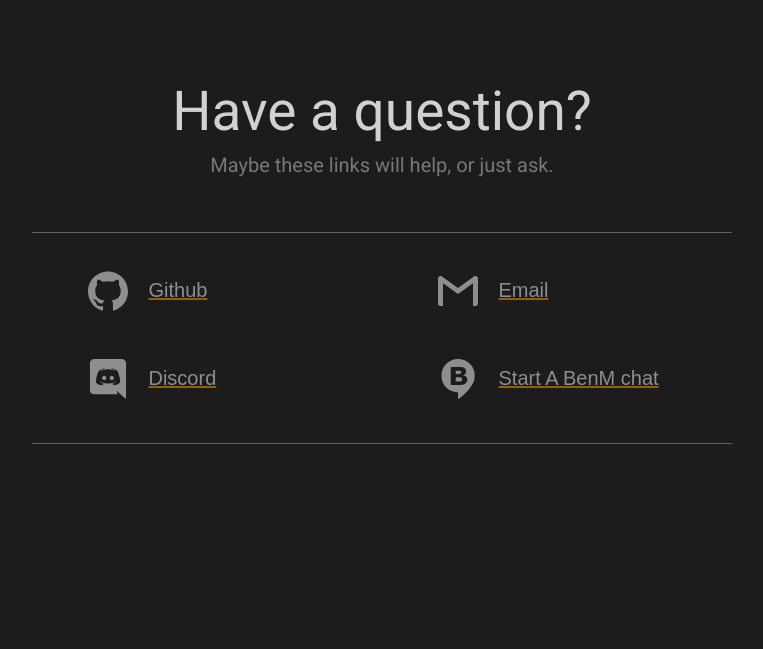
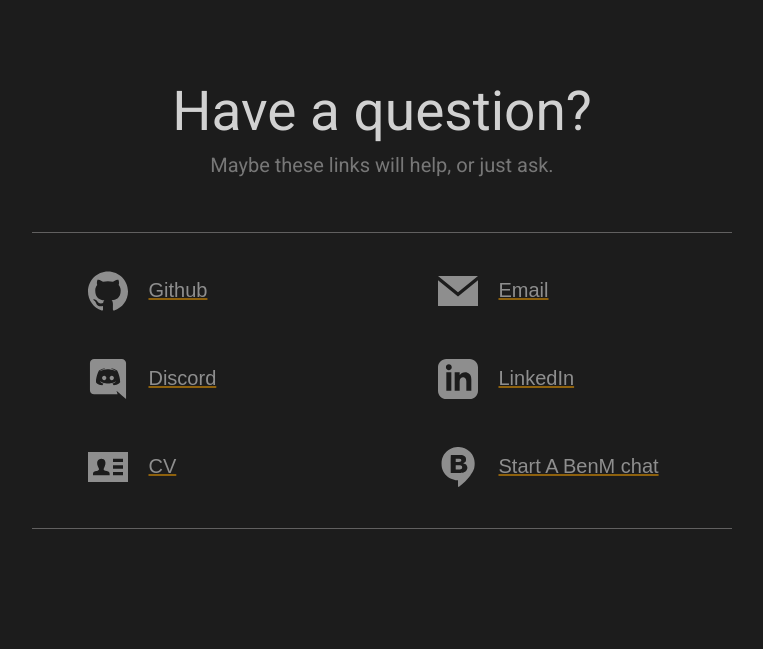
Before and after one commit to BenRF/Site, a PHP site: page /home.php in a window 1280 px wide. Shown: the part 1791-2440 px from the top of the page, without its empty margins (258-1021 px from the left). Before the commit the page ends 2235 px from the top, so only its background shows below. Run offline with PHP 8.4, Linux system fonts and the light colour scheme; some web fonts are replaced.

Commit message:
Updated Email option to open users default email client. Added contact options for LinkedIn and to download CV

```diff
--- a/home.php
+++ b/home.php
@@ -6,7 +6,7 @@
 			$projects = scandir("projects/");
 			//https://realfavicongenerator.net/, for when you have an actual icon
 		?>
-		<title>Ben R F</title>
+		<title>Ben RF</title>
 		<link rel="apple-touch-icon" sizes="180x180" href="apple-touch-icon.png">
 		<link rel="icon" type="image/png" sizes="32x32" href="favicon-32x32.png">
 		<link rel="icon" type="image/png" sizes="16x16" href="favicon-16x16.png">
@@ -85,9 +85,9 @@
 					</a>
 				</div>
 				<div class="outerDetail">
-					<a class="hidden" href="javascript:void(0)" onclick="copy('benramsayfoster@gmail.com')">
+					<a class="hidden" href="mailto:benramsayfoster@gmail.com" target="_blank">
 						<div class="detail">
-							<svg class="detail" role="img" viewBox="0 0 24 24" xmlns="http://www.w3.org/2000/svg"><title>Gmail icon</title><path d="M24 4.5v15c0 .85-.65 1.5-1.5 1.5H21V7.387l-9 6.463-9-6.463V21H1.5C.649 21 0 20.35 0 19.5v-15c0-.425.162-.8.431-1.068C.7 3.16 1.076 3 1.5 3H2l10 7.25L22 3h.5c.425 0 .8.162 1.069.432.27.268.431.643.431 1.068z"/></svg>
+							<svg xmlns="http://www.w3.org/2000/svg" class="detail" viewBox="0 0 24 24"><path d="M12 12.713l-11.985-9.713h23.97l-11.985 9.713zm0 2.574l-12-9.725v15.438h24v-15.438l-12 9.725z"/></svg>
 							<p class="infoU">Email</p>
 						</div>
 					</a>
@@ -97,6 +97,22 @@
 						<div class="detail">
 							<svg class="detail" role="img" viewBox="0 0 24 24" xmlns="http://www.w3.org/2000/svg"><title>Discord icon</title><path d="M20.222 0c1.406 0 2.54 1.137 2.607 2.475V24l-2.677-2.273-1.47-1.338-1.604-1.398.67 2.205H3.71c-1.402 0-2.54-1.065-2.54-2.476V2.48C1.17 1.142 2.31.003 3.715.003h16.5L20.222 0zm-6.118 5.683h-.03l-.202.2c2.073.6 3.076 1.537 3.076 1.537-1.336-.668-2.54-1.002-3.744-1.137-.87-.135-1.74-.064-2.475 0h-.2c-.47 0-1.47.2-2.81.735-.467.203-.735.336-.735.336s1.002-1.002 3.21-1.537l-.135-.135s-1.672-.064-3.477 1.27c0 0-1.805 3.144-1.805 7.02 0 0 1 1.74 3.743 1.806 0 0 .4-.533.805-1.002-1.54-.468-2.14-1.404-2.14-1.404s.134.066.335.2h.06c.03 0 .044.015.06.03v.006c.016.016.03.03.06.03.33.136.66.27.93.4.466.202 1.065.403 1.8.536.93.135 1.996.2 3.21 0 .6-.135 1.2-.267 1.8-.535.39-.2.87-.4 1.397-.737 0 0-.6.936-2.205 1.404.33.466.795 1 .795 1 2.744-.06 3.81-1.8 3.87-1.726 0-3.87-1.815-7.02-1.815-7.02-1.635-1.214-3.165-1.26-3.435-1.26l.056-.02zm.168 4.413c.703 0 1.27.6 		1.27 1.335 0 .74-.57 1.34-1.27 1.34-.7 0-1.27-.6-1.27-1.334.002-.74.573-1.338 1.27-1.338zm-4.543 0c.7 0 1.266.6 1.266 1.335 0 .74-.57 1.34-1.27 1.34-.7 0-1.27-.6-1.27-1.334 0-.74.57-1.338 1.27-1.338z"/></svg>
 							<p class="infoU">Discord</p>
+						</div>
+					</a>
+				</div>
+				<div class="outerDetail">
+					<a class="hidden" target="_blank" href="https://www.linkedin.com/in/ben-ramsay-foster-175052197/">
+						<div class="detail">
+							<svg xmlns="http://www.w3.org/2000/svg" class="detail" viewBox="0 0 24 24"><path d="M19 0h-14c-2.761 0-5 2.239-5 5v14c0 2.761 2.239 5 5 5h14c2.762 0 5-2.239 5-5v-14c0-2.761-2.238-5-5-5zm-11 19h-3v-11h3v11zm-1.5-12.268c-.966 0-1.75-.79-1.75-1.764s.784-1.764 1.75-1.764 1.75.79 1.75 1.764-.783 1.764-1.75 1.764zm13.5 12.268h-3v-5.604c0-3.368-4-3.113-4 0v5.604h-3v-11h3v1.765c1.396-2.586 7-2.777 7 2.476v6.759z"/></svg>
+							<p class="infoU">LinkedIn</p>
+						</div>
+					</a>
+				</div>
+				<div class="outerDetail">
+					<a class="hidden" target="_blank" href="./CV.docx" download>
+						<div class="detail">
+							<svg xmlns="http://www.w3.org/2000/svg" class="detail" viewBox="0 0 24 24"><path d="M0 3v18h24v-18h-24zm13 14h-10v-.417c-.004-1.112.044-1.747 1.324-2.043 1.403-.324 2.787-.613 2.122-1.841-1.973-3.637-.563-5.699 1.554-5.699 2.077 0 3.521 1.985 1.556 5.699-.647 1.22.688 1.51 2.121 1.841 1.284.297 1.328.936 1.323 2.057v.403zm8 0h-6v-2h6v2zm0-4h-6v-2h6v2zm0-4h-6v-2h6v2z"/></svg>
+							<p class="infoU">CV</p>
 						</div>
 					</a>
 				</div>
--- a/styles.css
+++ b/styles.css
@@ -160,7 +160,7 @@ div.contactLock {
 	box-shadow: 0px 0px 8px 0px #28303a;
 	float: left;
 	width: 99%;
-	height: 600px;
+	height: 650px;
 	padding-left: 0.5%;
 	padding-right: 0.5%;
 	background-color: #1c1c1c;
@@ -503,7 +503,7 @@ div.details {
 	background-color: #1c1c1c;
 	width: 60%;
 	margin: auto;
-	height: 210px;
+	height: 295px;
 	border-top: 1px solid #616060;
 	border-bottom: 1px solid #616060;
 	max-width: 700px;
@@ -570,7 +570,7 @@ div.hideAlert {
 }
 div.showAlert {
 	transition: 0.25s;
-	top: 42%;
+	top: 51.5%;
 }
 div.alert {
 	margin-left: calc(50% - 125px);
```
Also changed, not shown: 1 other file.
